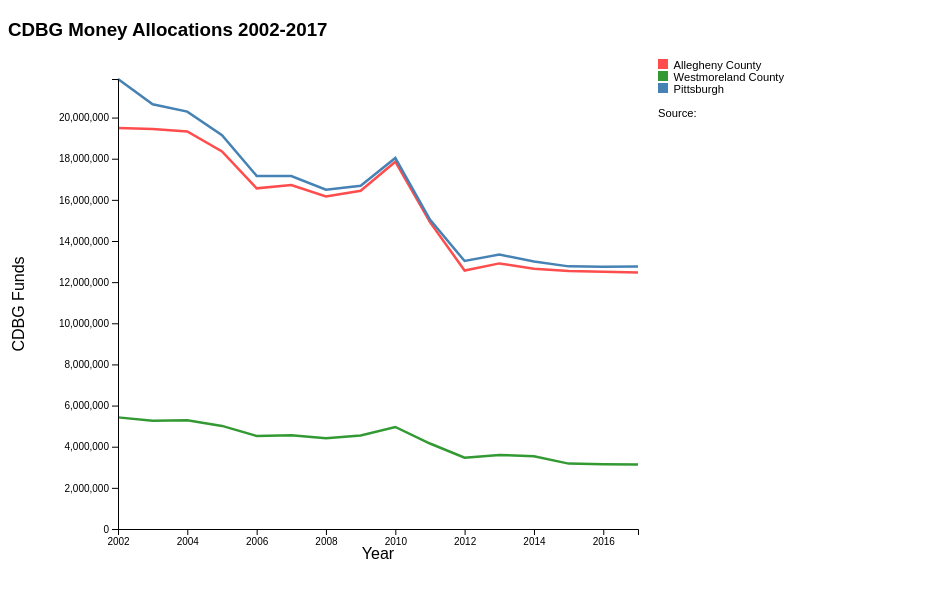
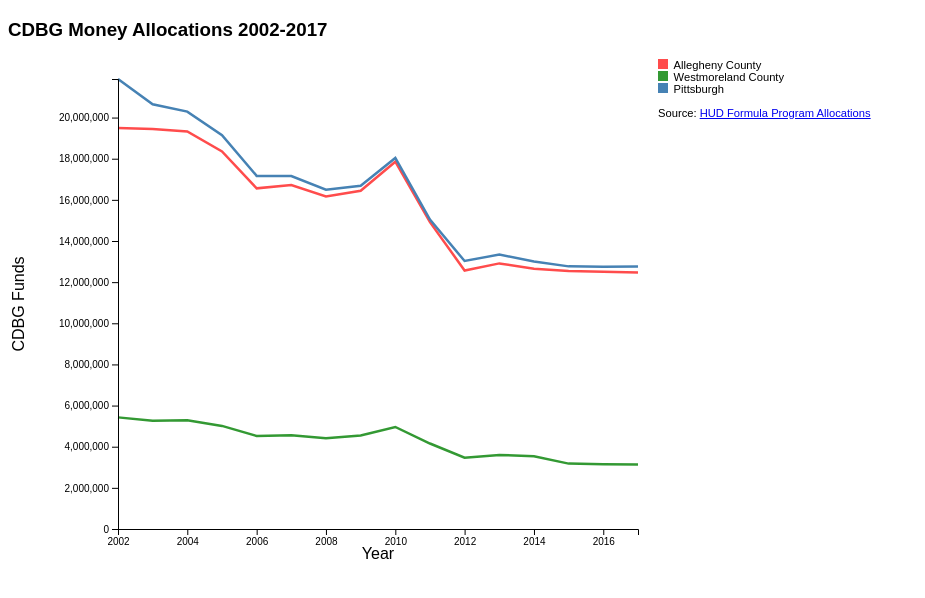
Before and after one commit to LeifGreiss/CDBGLine2, a plain HTML site: page index.html in a window 1280 px wide. Shown: the whole page, without its empty margins (0-925 px from the left). Drawn offline with nearby package versions, Linux system fonts and the light colour scheme.

Commit message:
Update index.html

```diff
--- a/index.html
+++ b/index.html
@@ -107,5 +107,5 @@ d3.csv("CDBGPA.csv", function(error, data) {
         .text("CDBG Funds");
 });
 </script>
-<p>Source: <a href=""></a></p>
+<p>Source: <a href="https://portal.hud.gov/hudportal/HUD?src=/program_offices/comm_planning/about/budget">HUD Formula Program Allocations</a></p>
 </body>
```
